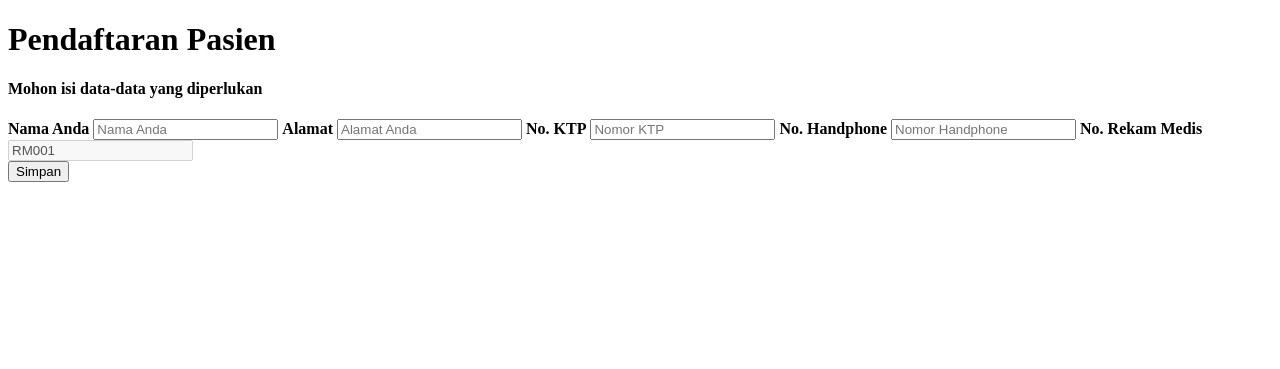
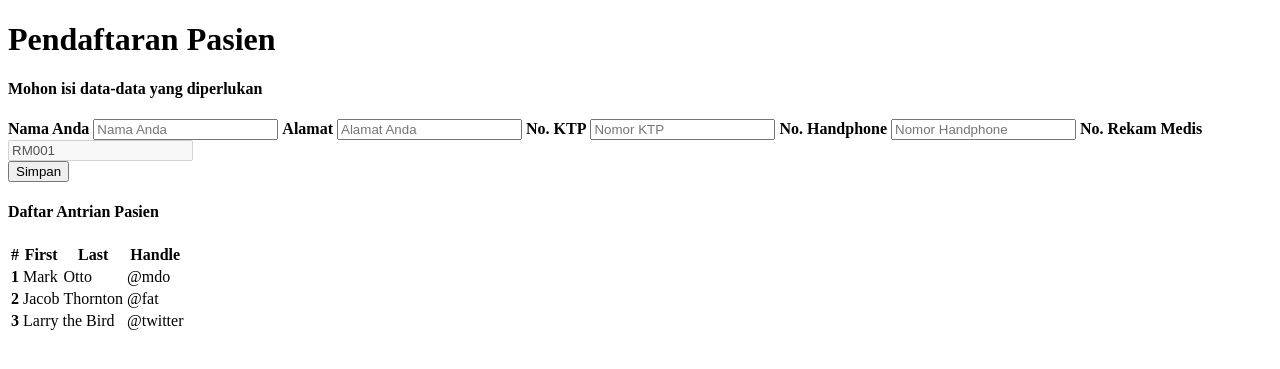
Before and after one commit to ginov4110/bk-poliklinik, a PHP site: page /registerPasien.php in a window 1280 px wide. Shown: the top 369 px of the page. Run offline with PHP 8.4, Linux system fonts and the light colour scheme; data comes from the database, SQL or seed files in the repository.

Commit message:
chore: add table on registerPasien

```diff
--- a/registerPasien.php
+++ b/registerPasien.php
@@ -50,5 +50,36 @@
             </div>
             <input type="submit" value="Simpan" name="simpan" class="btn btn-primary mt-2">
     </form>
+
+    <h4 class="mt-5" >Daftar Antrian Pasien</h4>
+    <table class="table">
+        <thead>
+            <tr>
+            <th scope="col">#</th>
+            <th scope="col">First</th>
+            <th scope="col">Last</th>
+            <th scope="col">Handle</th>
+            </tr>
+        </thead>
+        <tbody>
+            <tr>
+            <th scope="row">1</th>
+            <td>Mark</td>
+            <td>Otto</td>
+            <td>@mdo</td>
+            </tr>
+            <tr>
+            <th scope="row">2</th>
+            <td>Jacob</td>
+            <td>Thornton</td>
+            <td>@fat</td>
+            </tr>
+            <tr>
+            <th scope="row">3</th>
+            <td colspan="2">Larry the Bird</td>
+            <td>@twitter</td>
+            </tr>
+        </tbody>
+    </table>
 </body>
 </html>
```
